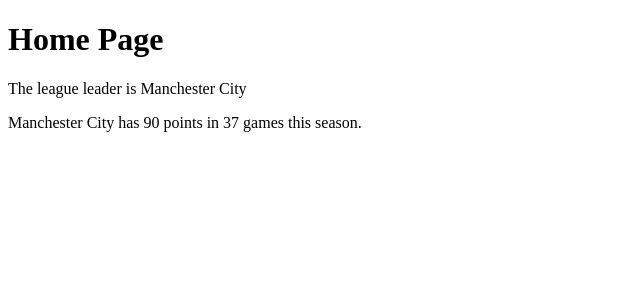
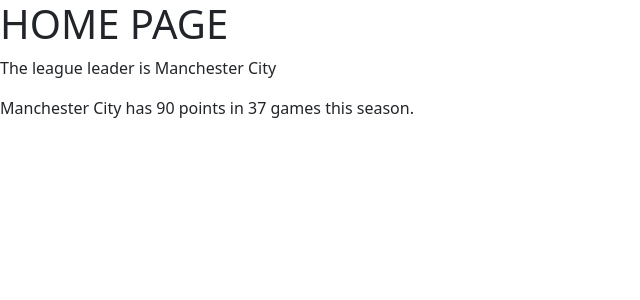
Before and after one commit to millertim83/premier-league, a React (Create React App) app: page / in a window 1280 px wide. Shown: the top 300 px of the page, without its empty margins (0-640 px from the left). Built offline with nearby package versions, Linux system fonts and the light colour scheme.

Commit message:
installed bootstrap

```diff
--- a/src/App.js
+++ b/src/App.js
@@ -1,4 +1,5 @@
 import React from "react";
+import "bootstrap/dist/css/bootstrap.min.css"
 import Home from "./Components/home/Home.js";
 
 
--- a/src/Components/home/Home.js
+++ b/src/Components/home/Home.js
@@ -208,7 +208,7 @@
       const leagueLeader = leagueTable.records[0];
     return (
         <div>
-            <h1>Home Page</h1>
+            <h1 className="text-uppercase">Home Page</h1>
             <p>The league leader is {leagueLeader.team}</p>
             <p>{leagueLeader.team} has {leagueLeader.points} points in {leagueLeader.played} games this season.</p>
         </div>
```
Also changed, not shown: package.json (+3 -5 lines), 1 other file (tests, documents, lock files or other folders).
